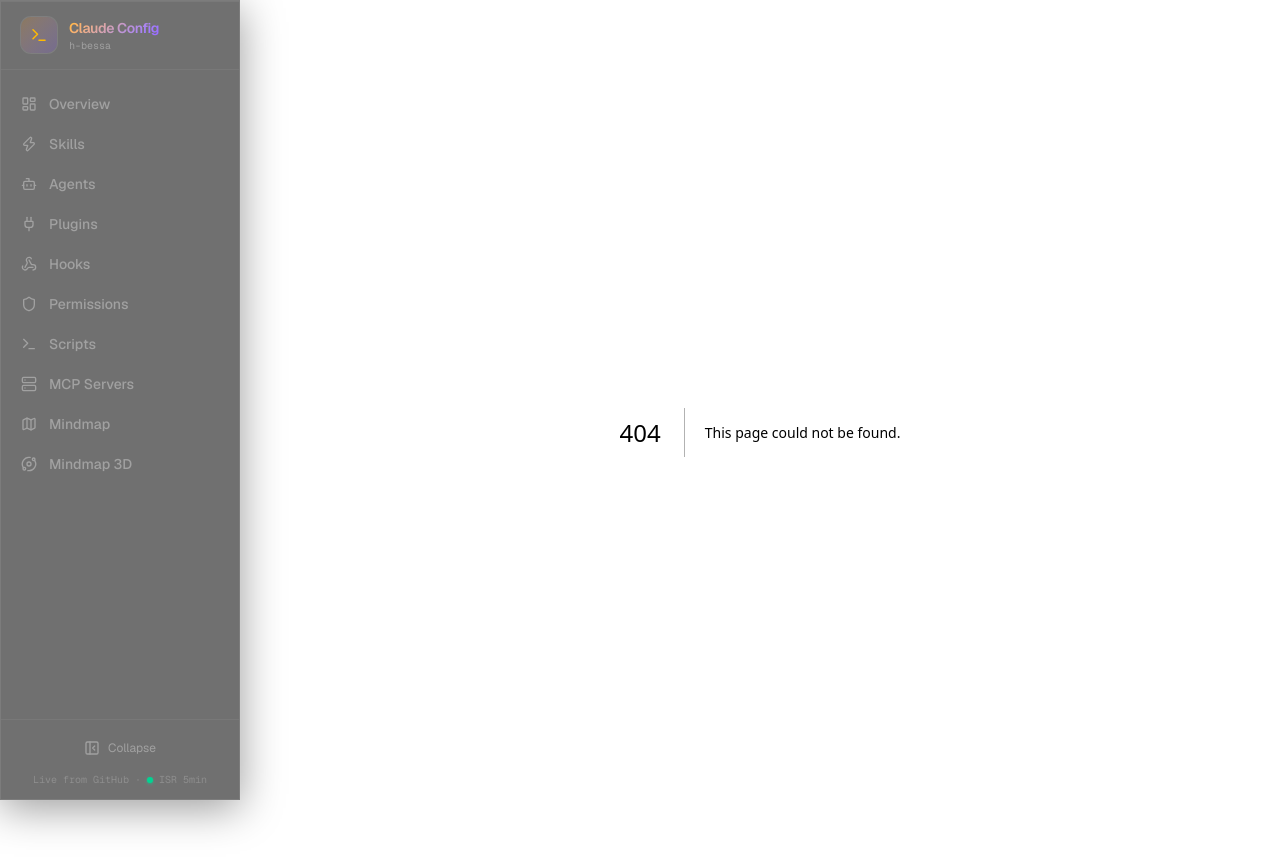
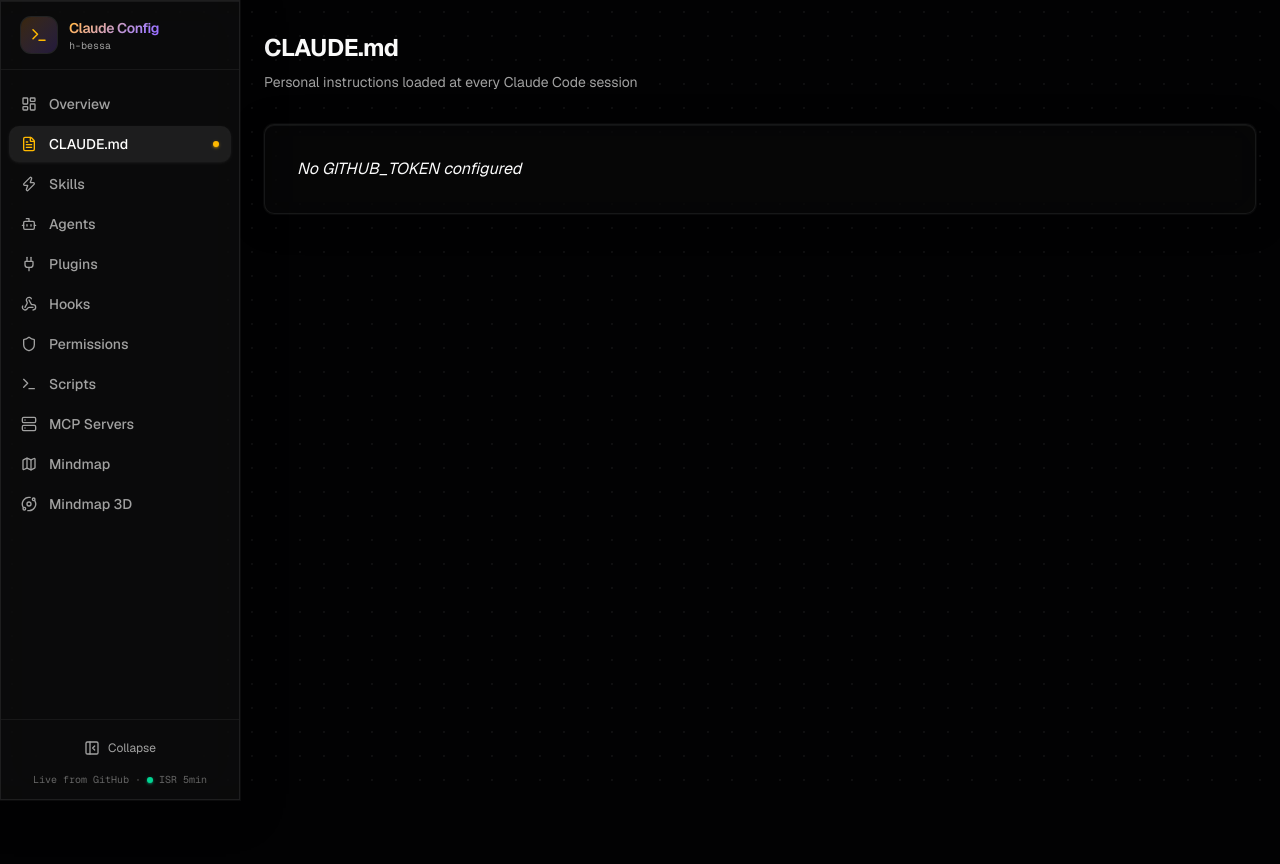
Before and after one commit to h-bessa/claude-config-dashboard, a Next.js app: page /claudemd in a window 1280 px wide. Before the commit this address had no page. After the commit the page ends 800 px from the top, so only its background shows below. Built offline with nearby package versions, Linux system fonts and the light colour scheme.

Commit message:
feat: add CLAUDE.md page with live markdown rendering from GitHub

```diff
--- a/package.json
+++ b/package.json
@@ -20,6 +20,7 @@
     "react": "19.2.4",
     "react-dom": "19.2.4",
     "react-force-graph-3d": "^1.29.1",
+    "react-markdown": "^10.1.0",
     "shadcn": "^4.1.0",
     "tailwind-merge": "^3.5.0",
     "three": "^0.183.2",
--- /dev/null
+++ b/src/app/claudemd/page.tsx
@@ -0,0 +1,40 @@
+import { SectionHeader } from "@/components/section-header";
+import { MarkdownView } from "@/components/markdown-view";
+
+export const revalidate = 300;
+
+const REPO = "h-bessa/claude-config";
+
+async function fetchClaudeMd(): Promise<string> {
+  const token = process.env.GITHUB_TOKEN;
+  if (!token) return "_No GITHUB_TOKEN configured_";
+
+  const res = await fetch(
+    `https://api.github.com/repos/${REPO}/contents/CLAUDE.md`,
+    {
+      headers: {
+        Accept: "application/vnd.github.v3+json",
+        Authorization: `Bearer ${token}`,
+      },
+      next: { revalidate: 300 },
+    }
+  );
+
+  if (!res.ok) return "_Could not fetch CLAUDE.md_";
+  const data = await res.json();
+  return Buffer.from(data.content, "base64").toString("utf-8");
+}
+
+export default async function ClaudeMdPage() {
+  const content = await fetchClaudeMd();
+
+  return (
+    <>
+      <SectionHeader
+        title="CLAUDE.md"
+        description="Personal instructions loaded at every Claude Code session"
+      />
+      <MarkdownView content={content} />
+    </>
+  );
+}
--- /dev/null
+++ b/src/components/markdown-view.tsx
@@ -0,0 +1,13 @@
+"use client";
+
+import ReactMarkdown from "react-markdown";
+
+export function MarkdownView({ content }: { content: string }) {
+  return (
+    <div className="glass-card p-8">
+      <article className="prose prose-invert prose-sm max-w-none prose-headings:font-semibold prose-headings:tracking-tight prose-h1:text-xl prose-h1:text-gradient prose-h2:text-base prose-h2:text-amber-400 prose-h2:border-b prose-h2:border-white/[0.06] prose-h2:pb-2 prose-h2:mb-4 prose-p:text-muted-foreground prose-li:text-muted-foreground prose-strong:text-white prose-code:text-amber-400 prose-code:bg-white/[0.06] prose-code:px-1.5 prose-code:py-0.5 prose-code:rounded prose-code:text-xs prose-code:font-mono prose-code:before:content-none prose-code:after:content-none prose-pre:bg-black/30 prose-pre:border prose-pre:border-white/[0.06] prose-a:text-blue-400 prose-a:no-underline hover:prose-a:underline prose-hr:border-white/[0.06] prose-table:text-sm prose-th:text-left prose-th:text-muted-foreground prose-td:text-muted-foreground">
+        <ReactMarkdown>{content}</ReactMarkdown>
+      </article>
+    </div>
+  );
+}
--- a/src/components/sidebar.tsx
+++ b/src/components/sidebar.tsx
@@ -16,10 +16,12 @@
   Orbit,
   PanelLeftClose,
   PanelLeft,
+  FileText,
 } from "lucide-react";
 
 const navItems = [
   { href: "/", label: "Overview", icon: LayoutDashboard },
+  { href: "/claudemd", label: "CLAUDE.md", icon: FileText },
   { href: "/skills", label: "Skills", icon: Zap },
   { href: "/agents", label: "Agents", icon: Bot },
   { href: "/plugins", label: "Plugins", icon: Plug },
```
Also changed, not shown: 1 other file (tests, documents, lock files or other folders).
